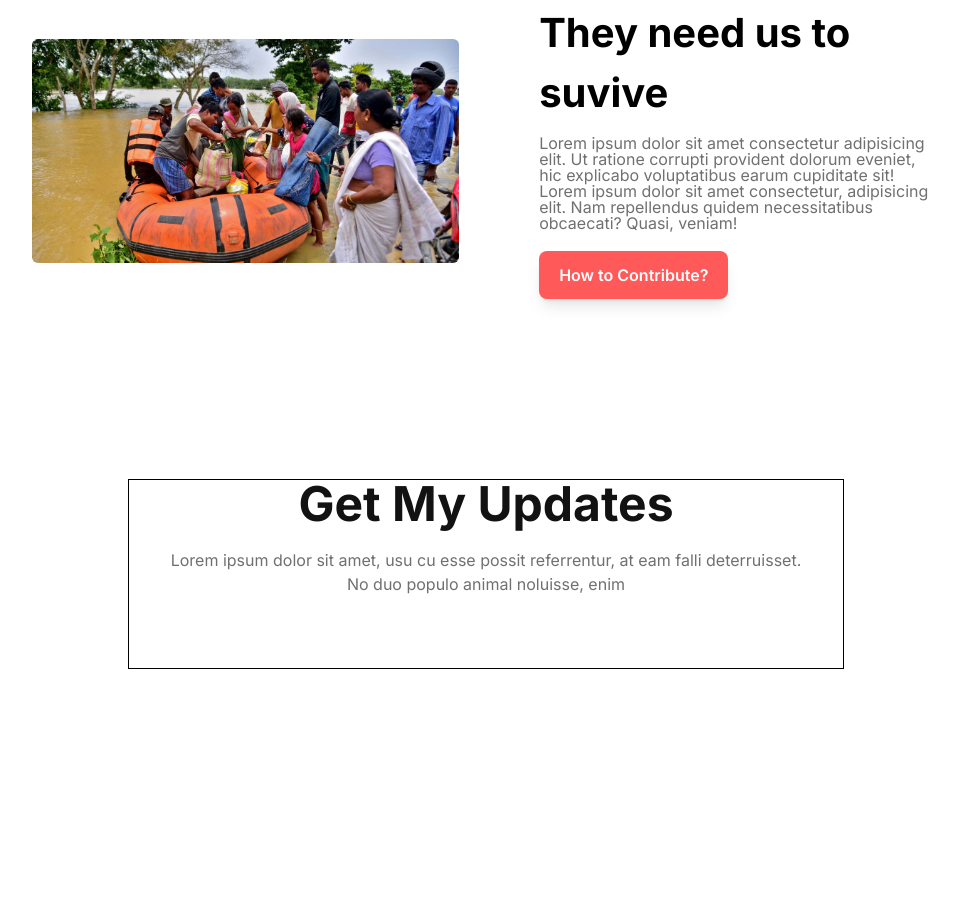
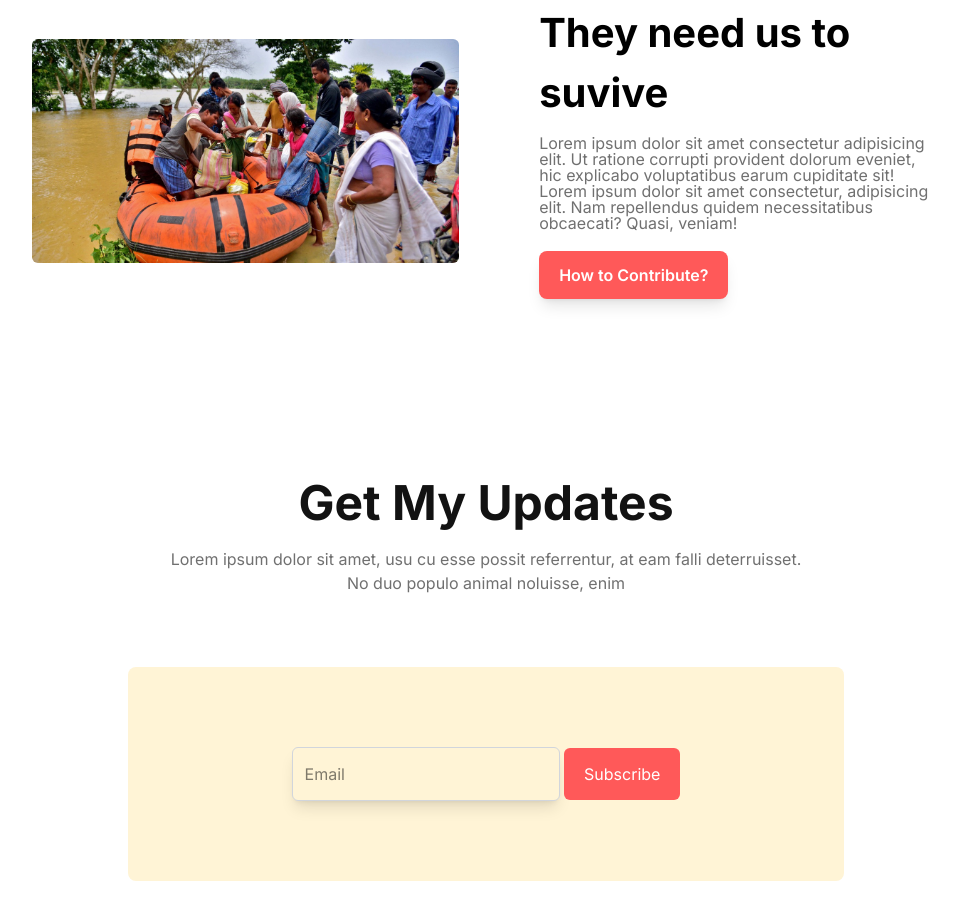
Before and after one commit to bayjid-alom/donate-today, a plain HTML site: page index.html in a window 1280 px wide. Shown: the part 2499-3418 px from the top of the page, without its empty margins (154-1112 px from the left). Before the commit the page ends 3168 px from the top, so only its background shows below. Drawn offline with nearby package versions, Linux system fonts and the light colour scheme; a web font is replaced by a local one.

Commit message:
Subscribe section added

```diff
--- a/index.html
+++ b/index.html
@@ -210,7 +210,7 @@
 
         <!-- Subscribe section -->
 
-        <section class="max-w-[92%] lg:max-w-[56%] mx-auto border">
+        <section class="max-w-[92%] lg:max-w-[56%] mx-auto lg:mb-40 mb-18">
 
             <div class="text-center lg:max-w-[90%] mx-auto mb-14 lg:mb-18">
                 <h2 class="text-[34px] md:text-4xl lg:text-5xl text-[#121212] font-bold mb-5">Get My Updates</h2>
@@ -223,8 +223,11 @@
             </div>
 
 
-            <div class="subcribe ">
-
+            <div class="subcribe bg-[#FFF4D6] rounded-lg py-9 lg:py-20 mx-auto flex flex-row justify-center ">
+                <div class="max-w-[432px] mx-auto">
+                    <input class="bg-[#FFF4D6] border border-gray-300 shadow-lg rounded-md py-3.5 px-5 pl-3" type="email" placeholder="Email">
+                    <button class="bg-[#FF5959] rounded-md text-white py-3.5 px-5">Subscribe</button>
+                </div>
             </div>
         </section>
 
```
